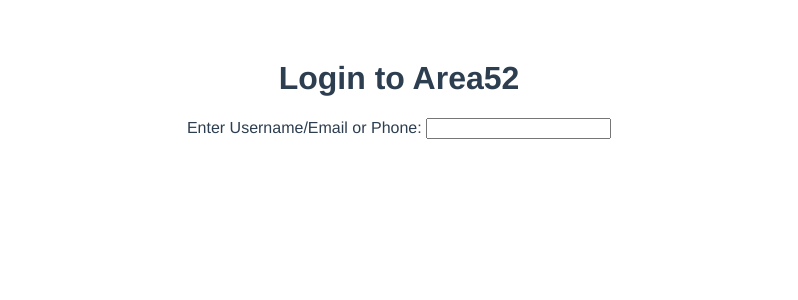
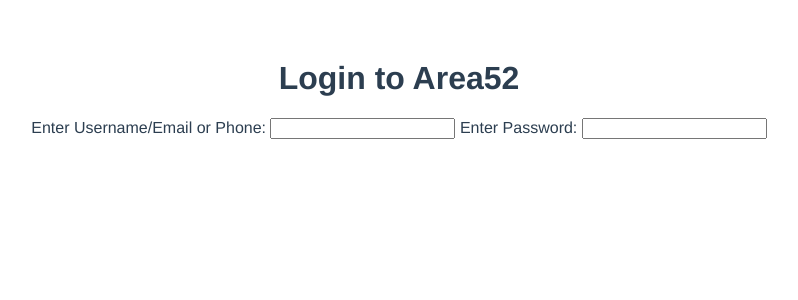
Before and after one commit to seblukas/login-kata, a Vue app: page / in a window 1280 px wide. Shown: the top 300 px of the page, without its empty margins (241-1039 px from the left). Built offline with nearby package versions, Linux system fonts and the light colour scheme.

Commit message:
Login has password field.

```diff
--- a/src/components/Login.vue
+++ b/src/components/Login.vue
@@ -4,6 +4,10 @@
     <label>
       Enter Username/Email or Phone:
       <input type="text" name="username" maxlength="20">
+    </label>
+    <label>
+      Enter Password:
+      <input type="password" name="password" maxlength="20">
     </label>
   </div>
 </template>
```
Also changed, not shown: 1 other file (tests, documents, lock files or other folders).
